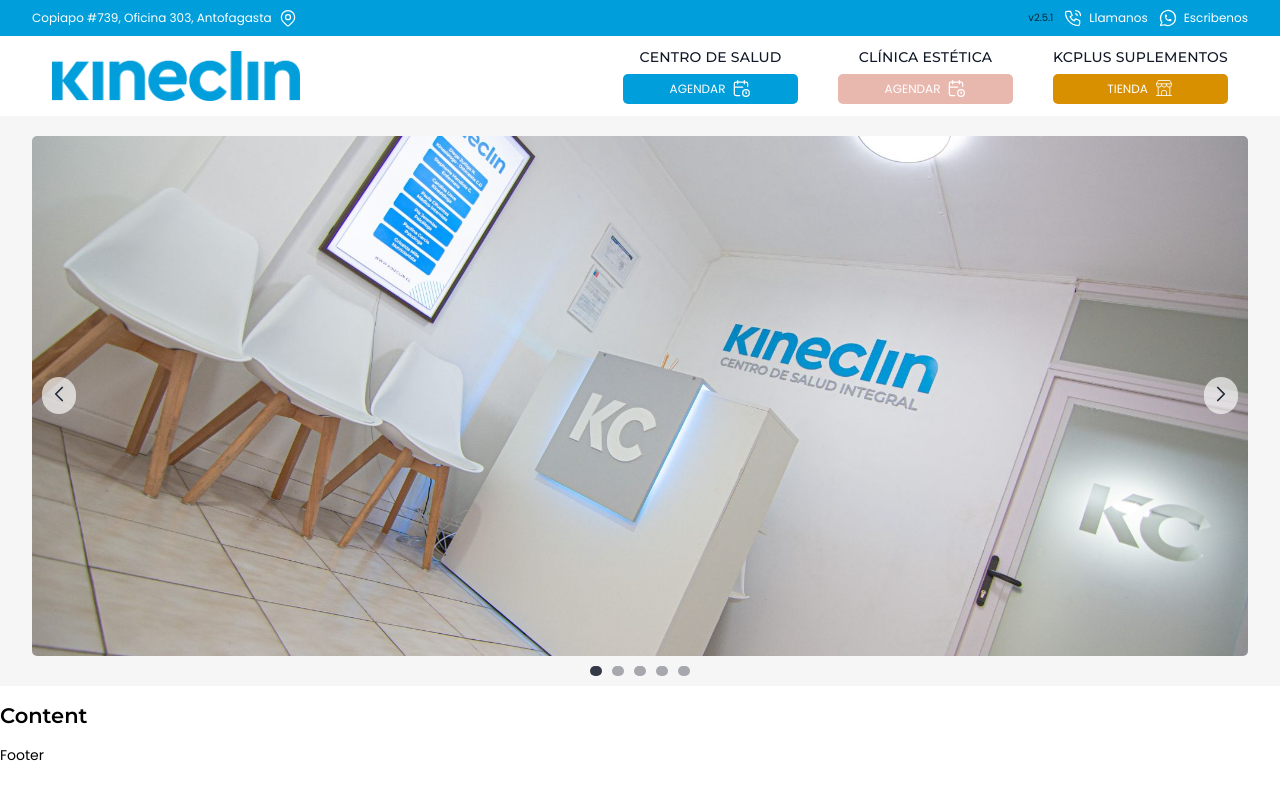
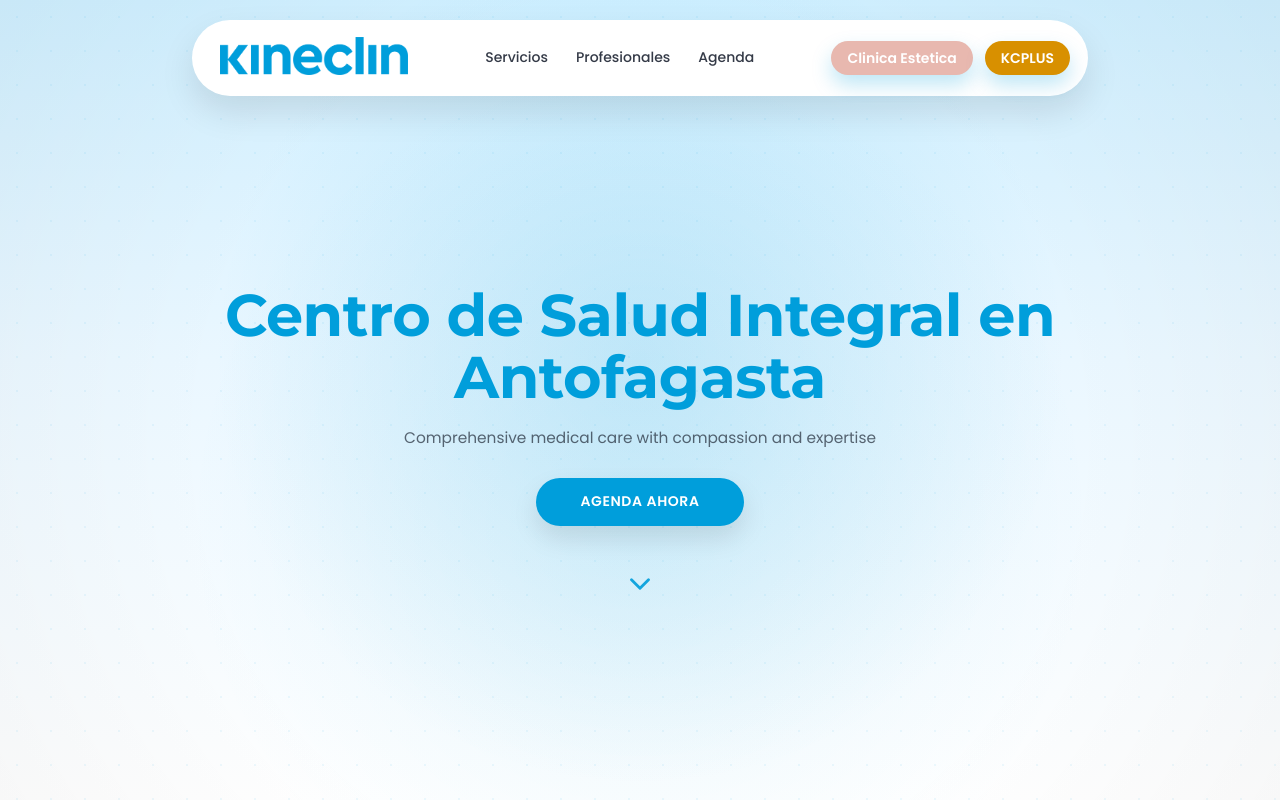
Before and after one commit to panxo87sl/kcweb, a React (Vite) app: page / in a window 1280 px wide. Shown: the top 800 px of the page. Built offline with nearby package versions, Linux system fonts and the light colour scheme.

Commit message:
Navbar y Hero - Nuevo diseño

```diff
--- a/src/App.jsx
+++ b/src/App.jsx
@@ -1,11 +1,15 @@
 import Navbar from "./components/Navbar/Navbar";
 import HeroCarousel from "./components/ui/HeroCarrusel/HeroCarrusel.";
+import Hero from "./components/ui/Hero/hero";
 
 export default function App() {
   return (
     <>
       <Navbar />
 
+      <Hero />
+
+      <div id="home-next" />
       <section>
         <HeroCarousel autoPlay={true} intervalMs={6500} />
       </section>
--- a/src/components/Navbar/Navbar.css
+++ b/src/components/Navbar/Navbar.css
@@ -1,142 +1,155 @@
-.appVersion {
-  margin-left: auto;
-  font-size: 10px;
-  opacity: 0.75;
-  color: black;
+.siteHeader {
+  position: relative;
+  z-index: 50;
 }
-.topNavBar {
+
+/* pill flotante */
+.navPill {
   display: flex;
-  background: var(--kineclin-azul);
-  color: white;
-  padding: 8px 0;
-  font-size: var(--font-size-s);
-}
-.topNavWidth {
-  display: flex;
-  gap: 5px;
-  width: var(--w-topnav);
-  margin: 0 auto;
+  gap: 16px;
   align-items: center;
   justify-content: space-between;
+  padding: 12px 18px;
+  position: fixed;
+  top: 20px;
+  left: 50%;
+  width: 70%;
+  /* width: min(1100px, calc(100% - 32px)); */
+  height: 76px;
+  transform: translateX(-50%);
+  background: #ffffff;
+  border-radius: 999px;
+  box-shadow: 0 16px 34px rgba(0, 0, 0, 0.1);
 }
 
-.googleMaps_link {
+/* marca */
+.navPill__brand {
+  display: inline-flex;
+  align-items: center;
+}
+.navPill__logo {
+  height: 38px;
+  margin: 0 0 5px 10px;
+  width: auto;
+  display: block;
+}
+
+/* links del centro */
+.navPill__center {
   display: flex;
   align-items: center;
-  gap: 6px;
-  color: white;
-  text-decoration: none;
+  gap: 28px;
+  color: #111827;
+  font-weight: 500;
 }
-.mobileLine {
+.navPill__link {
+  opacity: 0.85;
+}
+.navPill__link:hover {
+  opacity: 1;
+}
+
+/* botones derecha */
+.navPill__right {
+  display: flex;
+  align-items: center;
+  gap: 12px;
+}
+
+.navPill__cta {
+  background: var(--kineclin-azul);
+  color: #fff !important;
+  padding: 10px 16px;
+  border-radius: 999px;
+  font-weight: 600;
+  line-height: 1;
+  box-shadow: 0 10px 20px rgba(0, 158, 219, 0.25);
+  text-align: center;
+}
+.navPill_kcPlus {
+  background: var(--kineclin-gold);
+}
+.navPill_kcEstetica {
+  background: var(--kineclin-rose);
+}
+.navPill_kcPlus:hover {
+  background: var(--kineclin-gold-s);
+}
+.navPill_kcEstetica:hover {
+  background: var(--kineclin-rose-s);
+}
+
+/* botón menú (solo mobile) */
+.navPill__menuBtn {
+  display: none;
+  border: 0;
+  background: rgba(0, 0, 0, 0.06);
+  border-radius: 999px;
+  padding: 10px 12px;
+  cursor: pointer;
+  line-height: 1;
+}
+
+/* dropdown mobile */
+.navPill__dropdown {
+  position: absolute;
+  top: calc(100% + 10px);
+  left: 16px;
+  right: 16px;
+  background: #ffffff;
+  border-radius: 16px;
+  box-shadow: 0 16px 34px rgba(0, 0, 0, 0.12);
+  padding: 10px;
   display: none;
 }
-.desktopLine {
-  display: flex;
+.navPill__dropdown.is-open {
+  display: grid;
+  gap: 6px;
 }
-.topNavActions {
-  display: flex;
-  align-items: center;
-  gap: 10px;
-  color: white;
-  text-decoration: none;
+.navPill__dropdownLink {
+  padding: 12px 12px;
+  border-radius: 12px;
+  color: #111827;
+  background: rgba(0, 0, 0, 0.04);
+  font-weight: 600;
+}
+.navPill__dropdownLink:hover {
+  background: rgba(0, 0, 0, 0.08);
 }
 
-.botNavWidth {
-  width: var(--w-botnav);
-  margin: 10px auto;
-}
-.botNavBar {
-  background: var(--kineclin-bg1);
-  /* border-bottom: 1px solid rgba(0, 0, 0, 0.08); */
-  gap: 10px;
-  /* padding: 16px 0; */
-}
-/* fila bot navbar */
-.botNavRow {
-  display: flex;
-  align-items: center;
-  justify-content: space-between;
-  gap: 10px;
-}
-.logoImg {
-  display: block;
-  height: 50px;
-  width: auto;
-  margin: 0 0 0 20px;
-}
-.botNav_logo {
-  width: 100%;
-  display: flex;
-  flex: 0;
-  align-items: center;
-}
-.right {
-  display: flex;
-  flex: 1;
-  width: 100%;
-  align-items: center;
-  justify-content: flex-end;
-  gap: 0px;
+@media (max-width: 1116px) {
+  .navPill__center {
+    display: none;
+  }
 }
 
-.right a {
-  color: #111827;
-  text-decoration: none;
-  transition: box-shadow 150ms ease;
-}
-
-.right a:hover {
-  box-shadow: 0 6px 14px rgba(0, 0, 0, 0.15);
-}
-
-/* TABLETS */
-@media (max-width: 940px) {
-  .botNavRow {
-    flex-direction: column;
-    align-items: flex-start;
+/* responsive */
+@media (max-width: 950px) {
+  .navPill {
+    /* padding: 10px 14px; */
+    top: 10px;
+    width: 90%;
+    height: auto;
   }
-  .right {
-    flex: 1;
-    width: 100%;
-    justify-content: space-around;
-    align-items: flex-end;
-    border-top: 1px solid rgba(0, 0, 0, 0.08);
-  }
-  .logoImg {
-    margin: 12px 0 12px 0;
-  }
-  .botNavBar {
-    border-bottom: 1px solid rgba(0, 0, 0, 0.08);
-  }
-}
-.botNavWidth {
-  margin: 0 auto;
-}
-
-/* MOBILE */
-@media (max-width: 768px) {
-  .botNavRow {
-    align-items: flex-start;
-  }
-  .topNavBar {
-    font-size: var(--font-size-xs);
-  }
-  .mobileLine {
-    display: flex;
-  }
-  .desktopLine {
+  .navPill__center {
     display: none;
   }
-  .topNavActions {
-    gap: 15px;
-    margin: 0 12px 0 0;
-  }
-  .topNavActions_label {
+  .navPill_kcPlus {
     display: none;
   }
-  .botNav_logo {
-    display: flex;
+  .navPill_kcEstetica {
+    display: none;
+  }
+  .navPill__menuBtn {
+    display: inline-flex;
     align-items: center;
     justify-content: center;
   }
+  .navPill__logo {
+    height: 28px;
+  }
+  .navPill__cta {
+    padding: 9px 12px;
+    font-size: 13px;
+  }
 }
--- a/src/components/Navbar/Navbar.jsx
+++ b/src/components/Navbar/Navbar.jsx
@@ -1,11 +1,77 @@
-import NavbarTop from "./NavbarTop";
-import NavbarBot from "./NavbarBot";
+import { useState } from "react";
+import "./Navbar.css";
 
 export default function Navbar() {
+  const [open, setOpen] = useState(false);
+
   return (
-    <header>
-      <NavbarTop />
-      <NavbarBot />
+    <header className="siteHeader">
+      <nav className="navPill" aria-label="Navegación principal">
+        <a className="navPill__brand" href="#top" aria-label="Kineclin Home">
+          <img className="navPill__logo" src="/kineclin-logo.png" alt="Kineclin" />
+        </a>
+
+        <div className="navPill__center">
+          <a className="navPill__link" href="#servicios">
+            Servicios
+          </a>
+          <a className="navPill__link" href="#profesionales">
+            Profesionales
+          </a>
+          <a className="navPill__link" href="#agenda">
+            Agenda
+          </a>
+        </div>
+
+        <div className="navPill__right">
+          <a
+            className="navPill__cta navPill_kcEstetica"
+            href="https://www.instagram.com/kineclin_estetica/"
+            target="_blank"
+            rel="noreferrer"
+          >
+            Clinica Estetica
+          </a>
+          <a
+            className="navPill__cta navPill_kcPlus"
+            href="https://kcplus.cl"
+            target="_blank"
+            rel="noreferrer"
+          >
+            KCPLUS
+          </a>
+
+          <button
+            type="button"
+            className="navPill__menuBtn"
+            aria-label="Abrir menú"
+            aria-expanded={open}
+            onClick={() => setOpen((v) => !v)}
+          >
+            ☰
+          </button>
+        </div>
+
+        <div className={`navPill__dropdown ${open ? "is-open" : ""}`} role="menu">
+          <a
+            className="navPill__dropdownLink"
+            href="#servicios"
+            onClick={() => setOpen(false)}
+          >
+            Servicios
+          </a>
+          <a
+            className="navPill__dropdownLink"
+            href="#profesionales"
+            onClick={() => setOpen(false)}
+          >
+            Profesionales
+          </a>
+          <a className="navPill__dropdownLink" href="#agenda" onClick={() => setOpen(false)}>
+            Agenda
+          </a>
+        </div>
+      </nav>
     </header>
   );
 }
--- /dev/null
+++ b/src/components/ui/Hero/hero.css
@@ -0,0 +1,127 @@
+.hero {
+  /* si tu navbar flotante tapa contenido, este padding lo evita */
+  padding-top: 110px;
+
+  min-height: 100vh;
+  width: 100%;
+
+  /* Fondo base estilo Bolt */
+  background:
+    radial-gradient(circle at 50% 45%, rgba(0, 158, 219, 0.14), transparent 55%),
+    radial-gradient(circle at 50% 65%, rgba(0, 158, 219, 0.08), transparent 55%),
+    linear-gradient(180deg, #cfefff 0%, #eaf7ff 45%, #ffffff 100%);
+  position: relative;
+  overflow: hidden;
+}
+
+/* patrón de puntitos (tipo “grid de puntos”) */
+.hero::before {
+  content: "";
+  position: absolute;
+  inset: 0;
+  background-image: radial-gradient(rgba(0, 158, 219, 0.18) 1px, transparent 1px);
+  background-size: 34px 34px;
+  opacity: 0.35;
+  pointer-events: none;
+}
+
+/* leve “vignette” suave para dar profundidad */
+.hero::after {
+  content: "";
+  position: absolute;
+  inset: 0;
+  background: radial-gradient(circle at 50% 55%, transparent 55%, rgba(0, 0, 0, 0.03) 100%);
+  pointer-events: none;
+}
+
+.hero__inner {
+  position: relative;
+  z-index: 1;
+
+  width: var(--w-hero);
+  margin: 0 auto;
+
+  min-height: calc(100vh - 110px);
+  display: flex;
+  flex-direction: column;
+  align-items: center;
+  justify-content: center;
+
+  text-align: center;
+  gap: 18px;
+  padding: 40px 0 60px;
+}
+
+.hero__title {
+  margin: 0;
+  font-family: var(--font-secondary);
+  font-weight: 700;
+  color: var(--kineclin-azul);
+  letter-spacing: -0.5px;
+  font-size: clamp(34px, 4.6vw, 64px);
+  line-height: 1.05;
+}
+
+.hero__subtitle {
+  margin: 0;
+  color: rgba(17, 24, 39, 0.65);
+  font-size: clamp(14px, 1.2vw, 18px);
+  max-width: 720px;
+}
+
+.hero__cta {
+  margin-top: 12px;
+  display: inline-flex;
+  align-items: center;
+  justify-content: center;
+
+  background: var(--kineclin-azul);
+  color: #fff !important;
+  padding: 14px 44px;
+  border-radius: 999px;
+
+  font-size: 14px;
+  font-weight: 600;
+  letter-spacing: 0.6px;
+  text-transform: uppercase;
+
+  box-shadow: 0 12px 26px rgba(0, 0, 0, 0.1);
+  transition:
+    transform 150ms ease,
+    background-color 150ms ease,
+    box-shadow 150ms ease;
+}
+
+.hero__cta:hover {
+  background: var(--kineclin-azul-s);
+  transform: translateY(-1px);
+  box-shadow: 0 16px 34px rgba(0, 0, 0, 0.14);
+}
+
+.hero__down {
+  margin-top: 22px;
+  border: 0;
+  background: transparent;
+  color: var(--kineclin-azul);
+  cursor: pointer;
+  opacity: 0.9;
+  transition:
+    transform 150ms ease,
+    opacity 150ms ease;
+}
+
+.hero__down:hover {
+  transform: translateY(2px);
+  opacity: 1;
+}
+
+/* Mobile */
+@media (max-width: 768px) {
+  .hero {
+    padding-top: 95px;
+  }
+  .hero__inner {
+    min-height: calc(100vh - 95px);
+    padding: 26px 0 50px;
+  }
+}
--- /dev/null
+++ b/src/components/ui/Hero/hero.jsx
@@ -0,0 +1,56 @@
+import "./Hero.css";
+
+export default function Hero() {
+  const handleScrollDown = () => {
+    const target = document.getElementById("home-next");
+    if (target) target.scrollIntoView({ behavior: "smooth", block: "start" });
+  };
+
+  return (
+    <section className="hero">
+      <div className="hero__inner">
+        <h1 className="hero__title">
+          Centro de Salud Integral en <br />
+          Antofagasta
+        </h1>
+
+        <p className="hero__subtitle">
+          Comprehensive medical care with compassion and expertise
+        </p>
+
+        <a
+          className="hero__cta"
+          href="https://www.kineclin.cl/agenda"
+          target="_blank"
+          rel="noreferrer"
+        >
+          AGENDA AHORA
+        </a>
+
+        <button
+          type="button"
+          className="hero__down"
+          onClick={handleScrollDown}
+          aria-label="Bajar a la siguiente sección"
+        >
+          {/* chevron down */}
+          <svg
+            xmlns="http://www.w3.org/2000/svg"
+            width="34"
+            height="34"
+            fill="none"
+            viewBox="0 0 24 24"
+          >
+            <path
+              d="m6 9 6 6 6-6"
+              stroke="currentColor"
+              strokeWidth="2"
+              strokeLinecap="round"
+              strokeLinejoin="round"
+            />
+          </svg>
+        </button>
+      </div>
+    </section>
+  );
+}
--- a/src/index.css
+++ b/src/index.css
@@ -29,8 +29,8 @@
   --kineclin-azul: #009edb;
   --kineclin-azul-s: #0086ba;
   --kineclin-rose: #e8b8af;
-  /* --kineclin-rose-s: #da8e81; */
-  --kineclin-rose-s: #606363;
+  --kineclin-rose-s: #da8e81;
+  /* --kineclin-rose-s: #606363; */
   --kineclin-gold: #d89000;
   --kineclin-gold-s: #b67900;
   --kineclin-grey: #707475;
```
